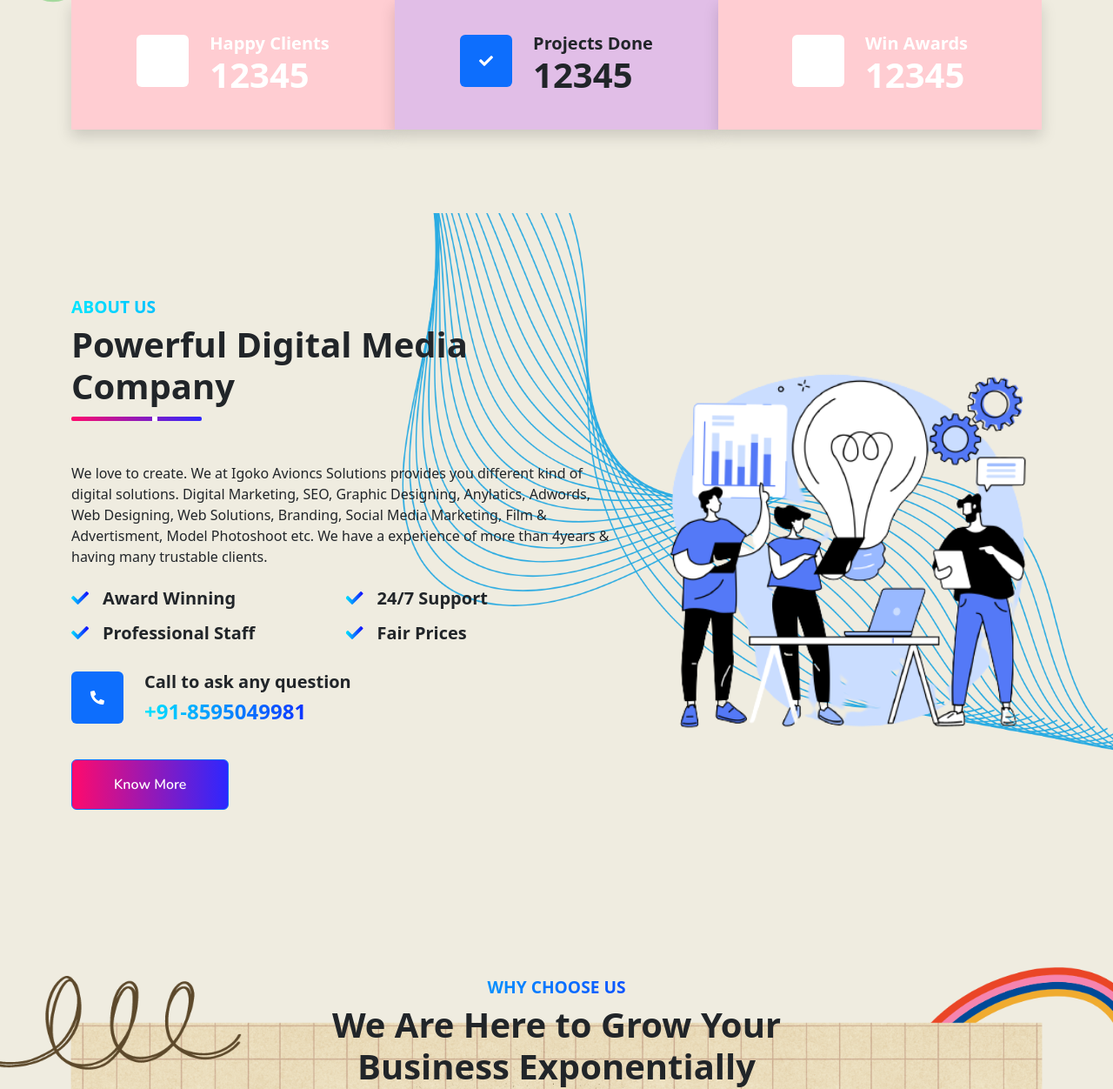
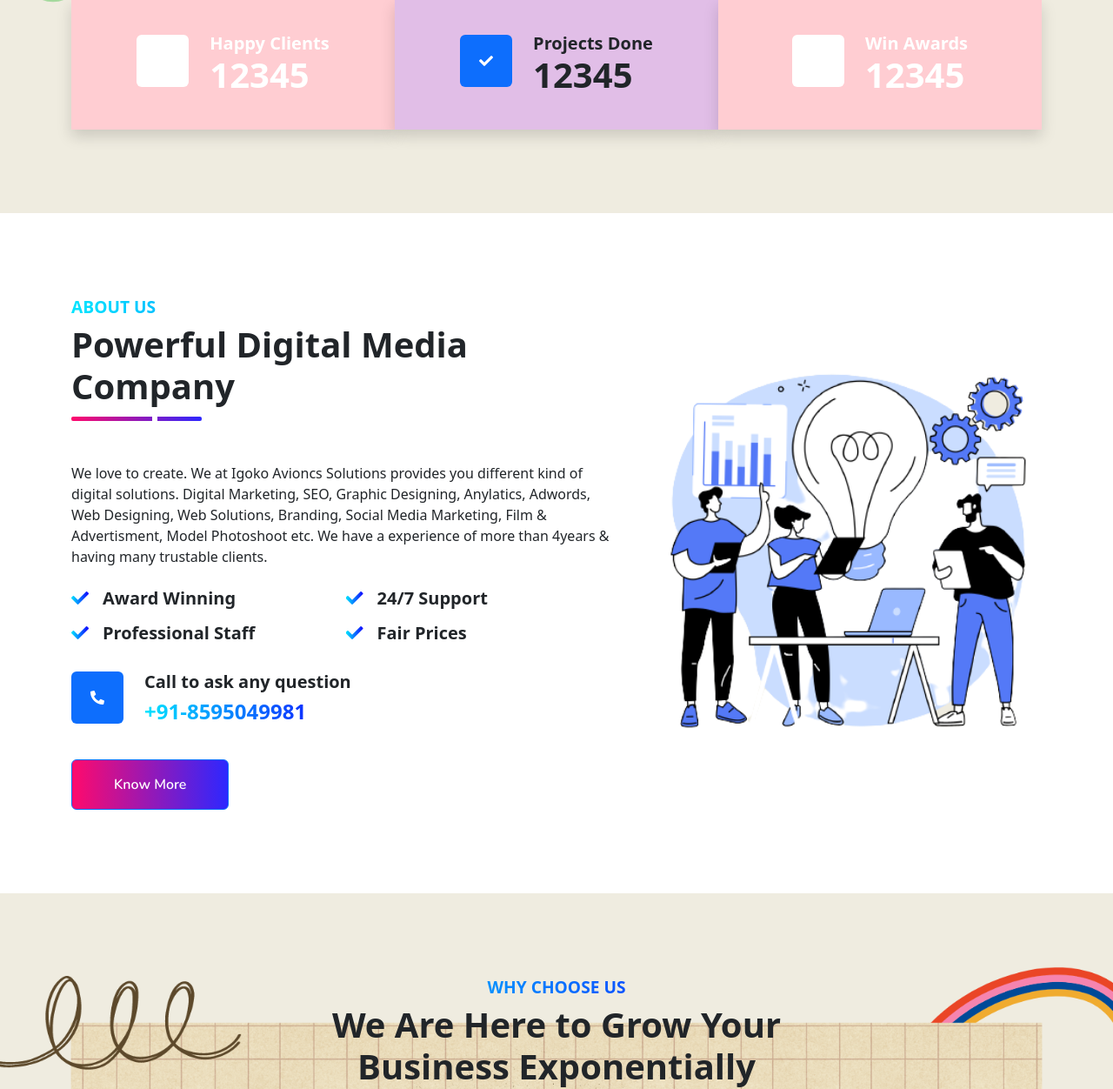
Before and after one commit to prashantkumarrgipt/igoko, a Django app: page /home/ in a window 1280 px wide. Shown: the part 771-2023 px from the top of the page at 87% size. Run offline with Django 4.2, Linux system fonts and the light colour scheme; data comes from the database, SQL or seed files in the repository; some libraries are stand-ins or nearby versions.

Commit message:
minor changes

```diff
--- a/static/css/style.css
+++ b/static/css/style.css
@@ -417,7 +417,7 @@ h6,
 
 /* about start */
 .about-background {
-    background-image: url('../images/img/about-bg.png');
+    background-image: url('');
     background-size: cover;
 }
 
```
Also changed, not shown: static/images/img/about-bg.png (deleted).
